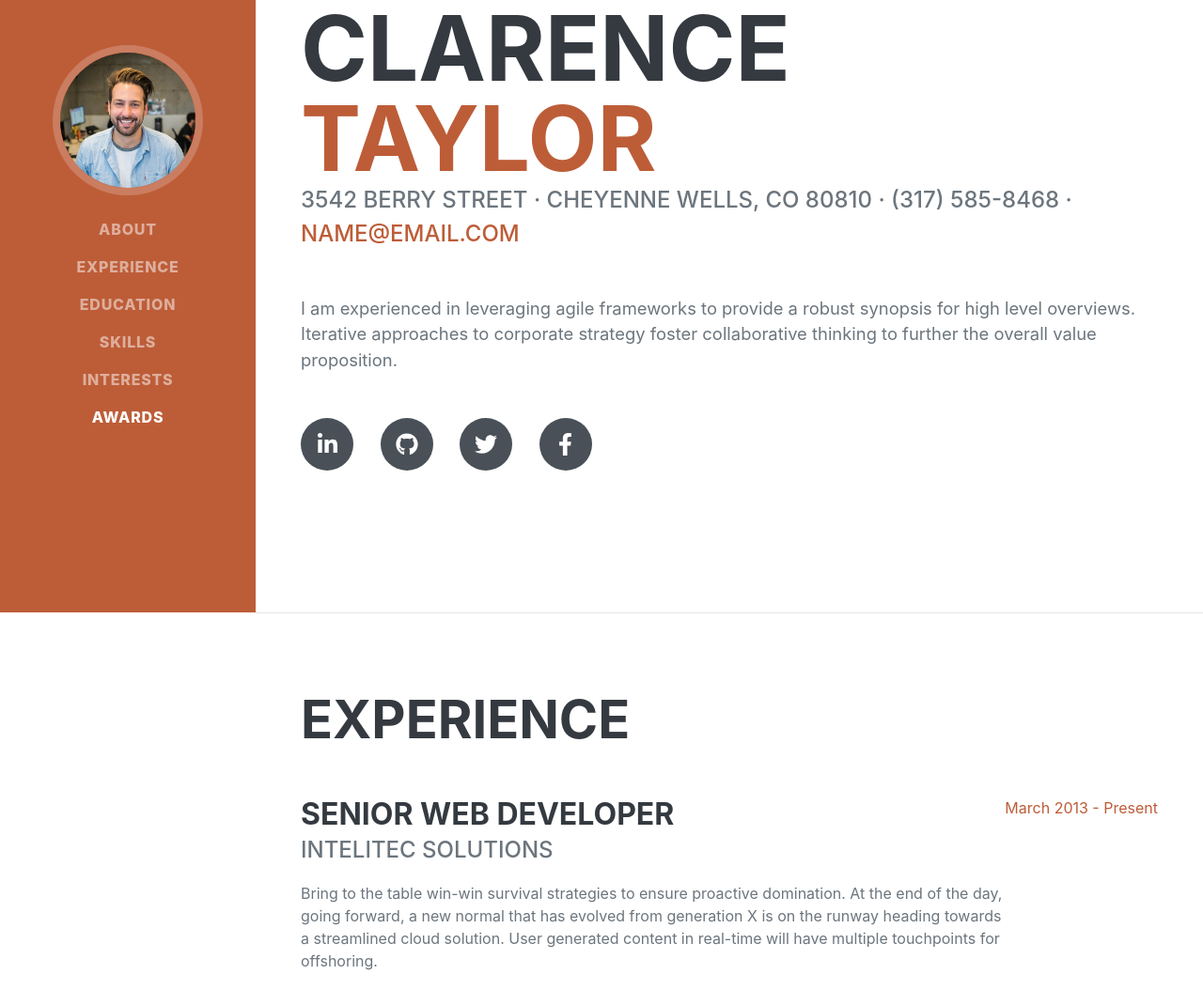
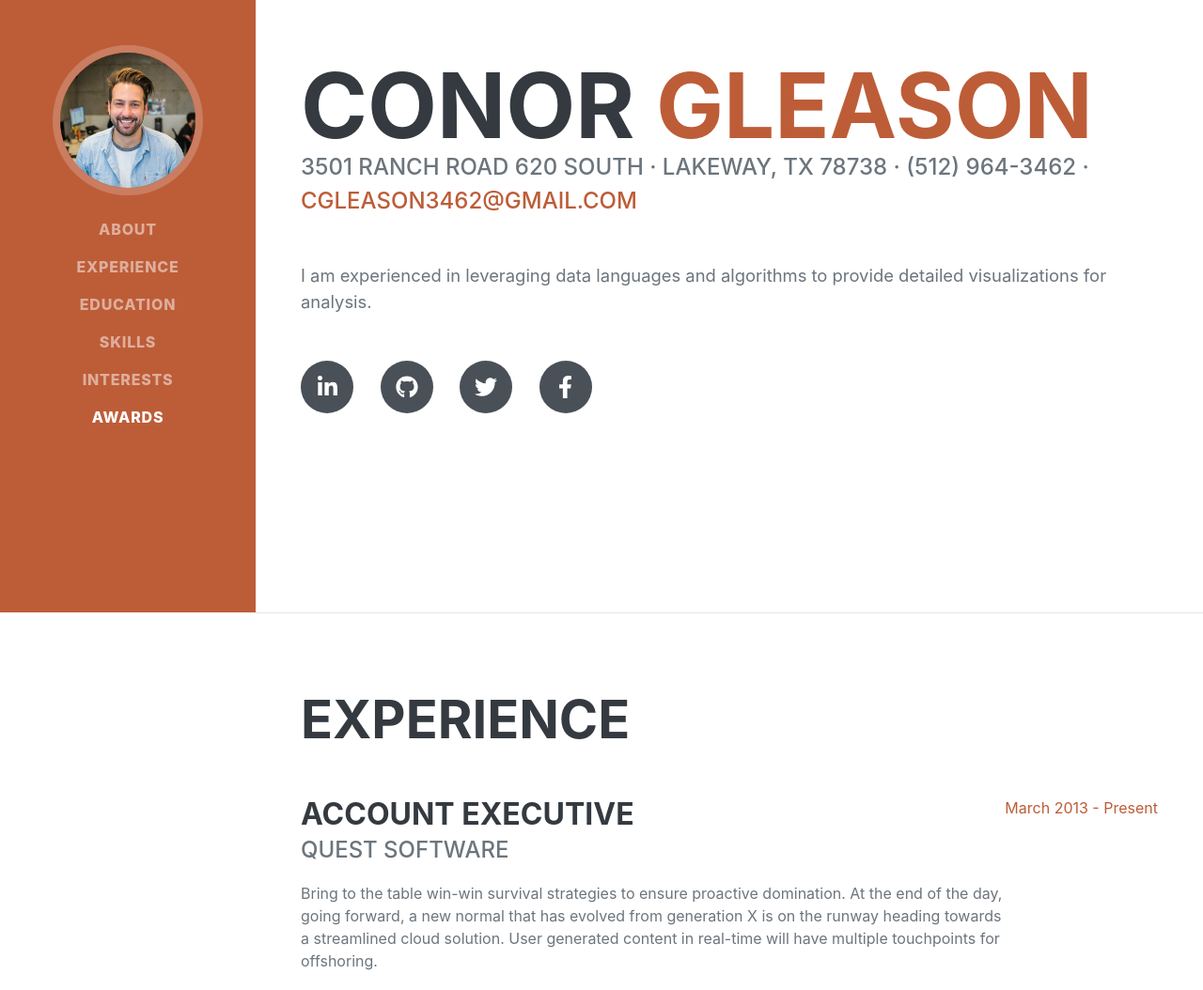
Before and after one commit to cgleason3462/cgleason3462.github.io, a plain HTML site: page index.html in a window 1280 px wide. Shown: the part 148-1202 px from the top of the page at 94% size. Drawn offline with nearby package versions, Linux system fonts and the light colour scheme; a web font is replaced by a local one.

Commit message:
html update

```diff
--- a/index.html
+++ b/index.html
@@ -19,7 +19,7 @@
         <!-- Navigation-->
         <nav class="navbar navbar-expand-lg navbar-dark bg-primary fixed-top" id="sideNav">
             <a class="navbar-brand js-scroll-trigger" href="#page-top">
-                <span class="d-block d-lg-none">Clarence Taylor</span>
+                <span class="d-block d-lg-none">Conor Gleason</span>
                 <span class="d-none d-lg-block"><img class="img-fluid img-profile rounded-circle mx-auto mb-2" src="assets/img/profile.jpg" alt="" /></span>
             </a>
             <button class="navbar-toggler" type="button" data-toggle="collapse" data-target="#navbarSupportedContent" aria-controls="navbarSupportedContent" aria-expanded="false" aria-label="Toggle navigation"><span class="navbar-toggler-icon"></span></button>
@@ -40,14 +40,14 @@
             <section class="resume-section" id="about">
                 <div class="resume-section-content">
                     <h1 class="mb-0">
-                        Clarence
-                        <span class="text-primary">Taylor</span>
+                        Conor
+                        <span class="text-primary">Gleason</span>
                     </h1>
                     <div class="subheading mb-5">
-                        3542 Berry Street · Cheyenne Wells, CO 80810 · (317) 585-8468 ·
-                        <a href="mailto:name@email.com">name@email.com</a>
+                        3501 Ranch Road 620 South · Lakeway, TX 78738 · (512) 964-3462 ·
+                        <a href="mailto:name@email.com">cgleason3462@gmail.com </a>
                     </div>
-                    <p class="lead mb-5">I am experienced in leveraging agile frameworks to provide a robust synopsis for high level overviews. Iterative approaches to corporate strategy foster collaborative thinking to further the overall value proposition.</p>
+                    <p class="lead mb-5">I am experienced in leveraging data languages and algorithms to provide detailed visualizations for analysis.</p>
                     <div class="social-icons">
                         <a class="social-icon" href="#"><i class="fab fa-linkedin-in"></i></a>
                         <a class="social-icon" href="#"><i class="fab fa-github"></i></a>
@@ -63,8 +63,8 @@
                     <h2 class="mb-5">Experience</h2>
                     <div class="d-flex flex-column flex-md-row justify-content-between mb-5">
                         <div class="flex-grow-1">
-                            <h3 class="mb-0">Senior Web Developer</h3>
-                            <div class="subheading mb-3">Intelitec Solutions</div>
+                            <h3 class="mb-0">Account Executive</h3>
+                            <div class="subheading mb-3">Quest Software</div>
                             <p>Bring to the table win-win survival strategies to ensure proactive domination. At the end of the day, going forward, a new normal that has evolved from generation X is on the runway heading towards a streamlined cloud solution. User generated content in real-time will have multiple touchpoints for offshoring.</p>
                         </div>
                         <div class="flex-shrink-0"><span class="text-primary">March 2013 - Present</span></div>
```
